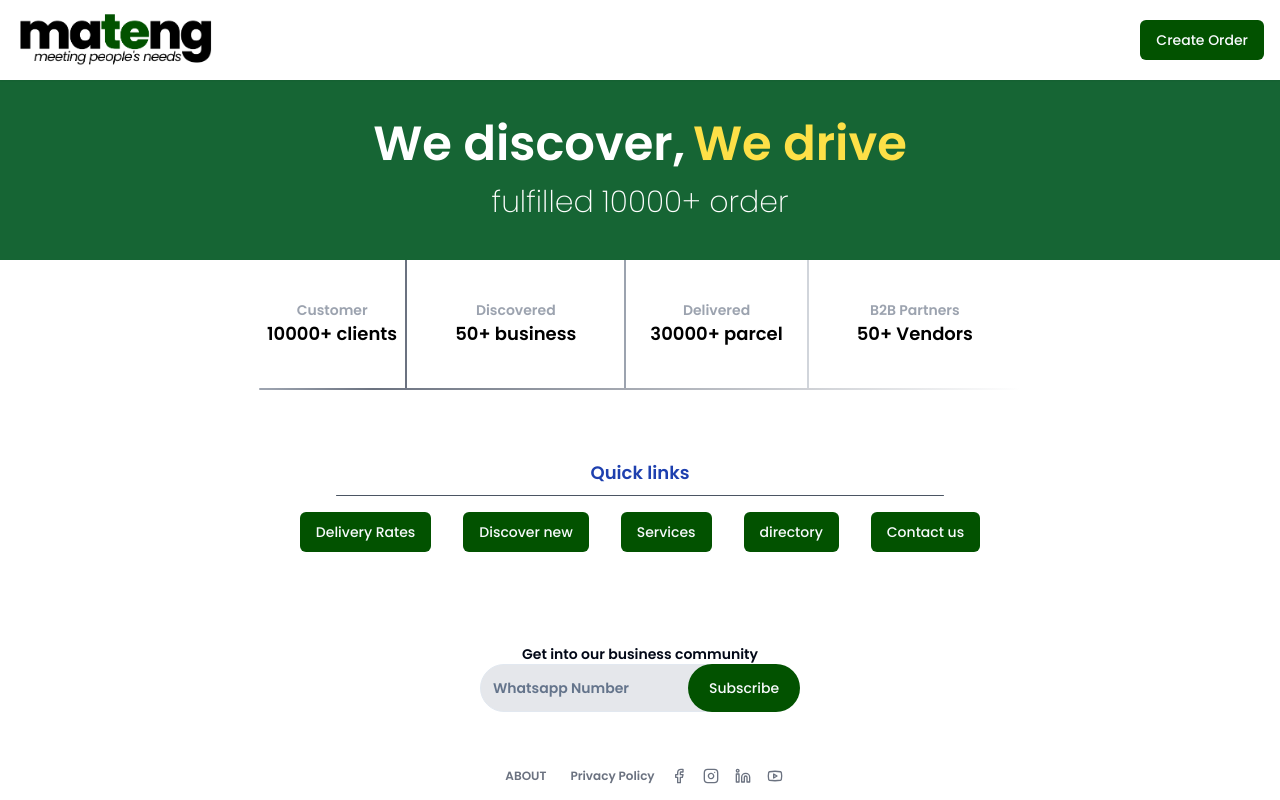
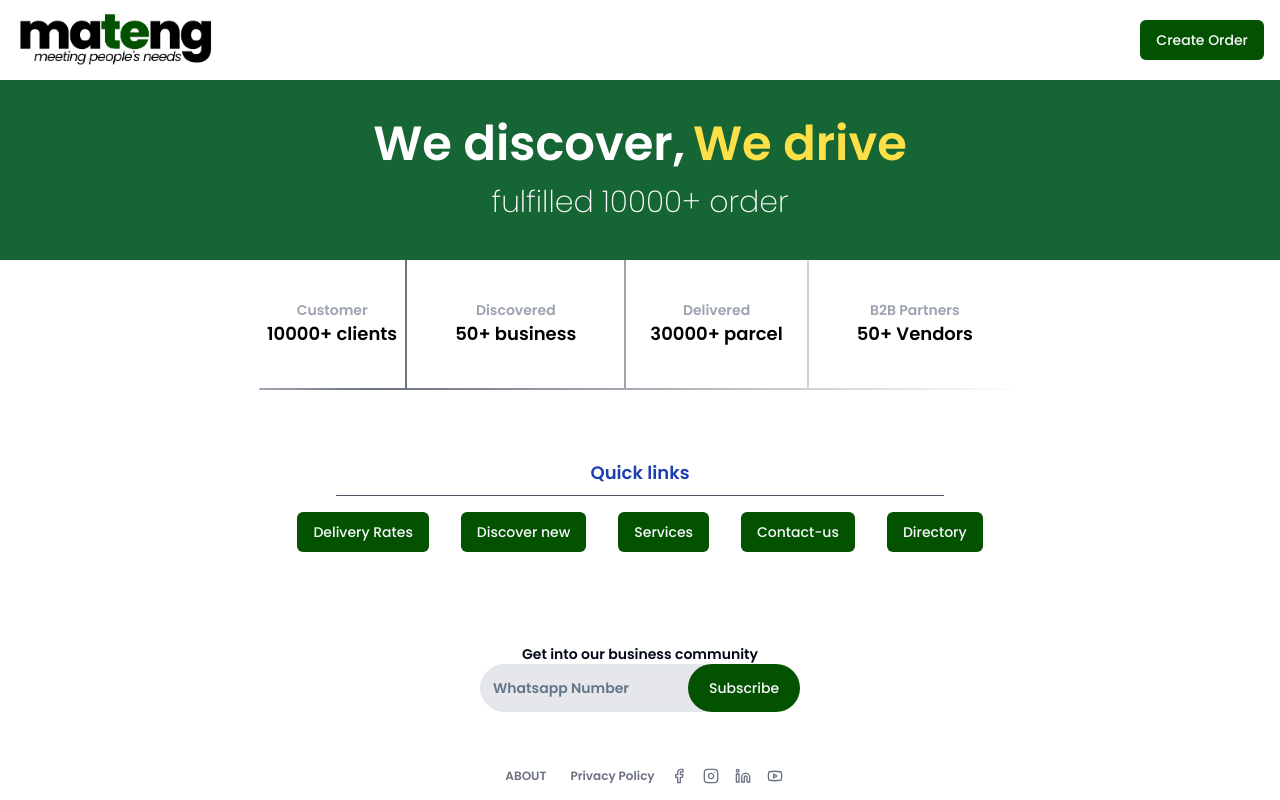
Before and after one commit to bonison01/mateng2, a Next.js app in the folder mateng-marketing-marketing-clone/: page / in a window 1280 px wide. Built offline with nearby package versions, Linux system fonts and the light colour scheme.

Commit message:
Update quick-link-section.tsx

```diff
--- a/mateng-marketing-marketing-clone/app/(marketing)/_components/quick-link-section.tsx
+++ b/mateng-marketing-marketing-clone/app/(marketing)/_components/quick-link-section.tsx
@@ -56,7 +56,7 @@ export function QuickLink({ currentPage }: { currentPage?: string }) {
           )}
           asChild
         >
-          <Link href={"/contact-us"}>directory</Link>
+          <Link href={"/contact-us"}>Contact-us</Link>
         </Button>
          <Button
           className={cn(
@@ -65,7 +65,7 @@ export function QuickLink({ currentPage }: { currentPage?: string }) {
           )}
           asChild
         >
-          <Link href={"/contact-us"}>Contact us</Link>
+          <Link href={"/contact-us"}>Directory</Link>
         </Button>
       </div>
     </div>
```
